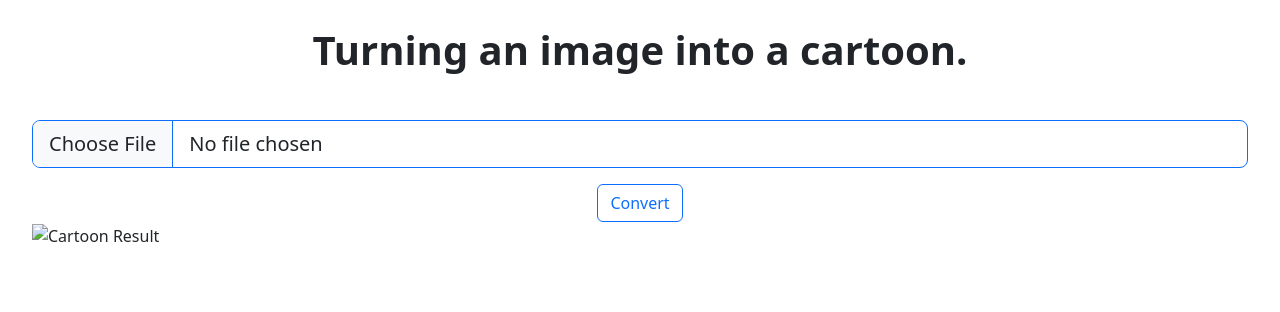
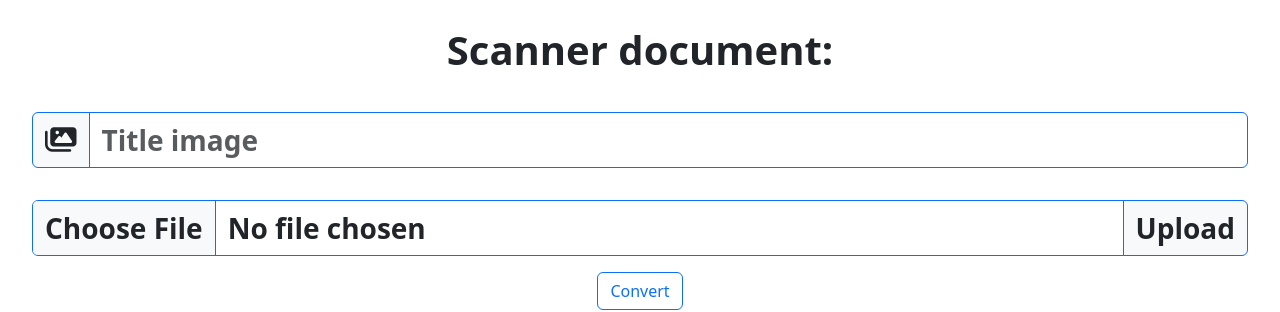
Before and after one commit to RH203/tubes-pcd-web, a Django app: page /result/ in a window 1280 px wide. Shown: the part 78-390 px from the top of the page. Run offline with Django 4.2, Linux system fonts and the light colour scheme; some libraries are stand-ins or nearby versions.

Commit message:
Add feature scanner APP

```diff
--- /dev/null
+++ b/scanner/forms.py
@@ -0,0 +1,9 @@
+# scanner/forms.py
+
+from django import forms
+from .models import ScannerImage
+
+class ScannerImageForm(forms.ModelForm):
+    class Meta:
+        model = ScannerImage
+        fields = ['title', 'image_upload']
--- a/scanner/models.py
+++ b/scanner/models.py
@@ -1,3 +1,19 @@
+# scanner/models.py
+
 from django.db import models
 
-# Create your models here.
+def scanner_image_upload_path(instance, filename):
+    # instance adalah instance dari model ScannerImage
+    # filename adalah nama file yang diunggah
+
+    # Menggunakan title dari instance sebagai bagian dari nama file
+    title = instance.title
+    # Mengganti spasi dengan garis bawah dan memastikan nama unik
+    title = title.replace(" ", "_").lower()
+
+    # Membangun path penyimpanan
+    return f"scanner/image/bahan/{title}_{filename}"
+
+class ScannerImage(models.Model):
+    title = models.CharField(max_length=255)
+    image_upload = models.ImageField(upload_to=scanner_image_upload_path, blank=True, null=True)
--- a/scanner/templates/scanner.html
+++ b/scanner/templates/scanner.html
@@ -47,7 +47,53 @@
     </nav>
 
     <main>
+      <!-- From file-->
+      <!-- {% url 'cartoon:cartoon_result' %}, Ubah action disini menjadi app dan urls pada setiap APP-->
+      <form
+        id="cartoon-form"
+        action="{% url 'scanner:scanner_result' %}"
+        method="post"
+        class="validate container-fluid d-flex justify-content-center flex-column gap-3"
+        enctype="multipart/form-data"
+      >
+        {% csrf_token %}
+        <p class="fs-1 fw-bold text-center">Scanner document:</p>
 
+        <!-- Title image  input-->
+        <div class="input-group mb-3">
+          <span class="input-group-text border-primary fs-3 fw-semibold" id="basic-addon1"><i class="fa-solid fa-images"></i></span>
+          <input name="title" type="text" class="form-control border-primary fs-3 fw-semibold" placeholder="Title image" aria-label="Username" aria-describedby="basic-addon1">
+        </div>
+
+
+        <!--  File image input-->
+        <div class="input-group">
+          <input name="image_upload" type="file" class="form-control border-primary fs-3 fw-semibold" id="inputGroupFile02">
+          <label class="input-group-text border-primary fs-3 fw-semibold" for="inputGroupFile02">Upload</label>
+        </div>
+        <button
+          class="btn btn-outline-primary mx-auto"
+          type="submit"
+        >
+          Convert
+        </button>
+      </form>
+
+      <!-- Display Hasil cartoon -->
+      <div class="container-fluid">
+        <div class="card-body">
+          <div id="cartoon-result-container">
+            <img
+              id="cartoon-result"
+              alt="Cartoon Result"
+              src=""
+            />
+            {% if error_message %}
+            <p>{{ error_message }}</p>
+            {% endif %}
+          </div>
+        </div>
+      </div>
     </main>
 
 
--- a/scanner/urls.py
+++ b/scanner/urls.py
@@ -1,5 +1,5 @@
 from django.urls import path
-from . import views
+from .views import scanner, save_image
 from django.conf import settings
 from django.conf.urls.static import static
 
@@ -7,8 +7,9 @@
 
 # URLConf
 urlpatterns = [
-  path('scanner/', views.scanner, name='scanner_page')
+  path('scanner/', scanner, name='scanner_page'),
+  path('result/', save_image, name="scanner_result")
 ]
 
 if settings.DEBUG:
-  urlpatterns += static(settings.STATIC_URL, document_root=settings.STATIC_ROOT)
+    urlpatterns += static(settings.MEDIA_URL, document_root=settings.MEDIA_ROOT)
--- a/scanner/views.py
+++ b/scanner/views.py
@@ -1,9 +1,36 @@
-from django.shortcuts import render
-from django.http import HttpResponse
-from django.template import Context, loader
+# scanner/views.py
 
-# Create your views here.
-def scanner (request):
-  return render(request, 'scanner.html')
-  # template = loader.get_template('scanner.html')
-  # return HttpResponse(template.render())
+from django.shortcuts import render, redirect
+from .forms import ScannerImageForm
+import os
+
+def scanner(request):
+    return render(request, 'scanner.html')
+
+def save_image(request):
+    if request.method == 'POST':
+        form = ScannerImageForm(request.POST, request.FILES)
+        if form.is_valid():
+            # Ambil data dari formulir
+            title = form.cleaned_data['title']
+            image_upload = request.FILES['image_upload']
+
+            # Tentukan direktori penyimpanan
+            save_directory = os.path.join('scanner', 'image', 'bahan')
+
+            # Pastikan direktori tersedia, jika tidak, buat direktori
+            os.makedirs(save_directory, exist_ok=True)
+
+            # Simpan data ke dalam direktori tanpa menyimpan di database
+            # save_path = os.path.join(save_directory, f"{title}.jpg")
+            save_path = os.path.join(save_directory, f"{title}{os.path.splitext(image_upload.name)[1]}")
+            with open(save_path, 'wb+') as destination:
+                for chunk in image_upload.chunks():
+                    destination.write(chunk)
+
+            # Redirect atau lakukan hal lain yang sesuai
+            return redirect('scanner:scanner_result')
+    else:
+        form = ScannerImageForm()
+
+    return render(request, 'scanner.html', {'form': form})
```
